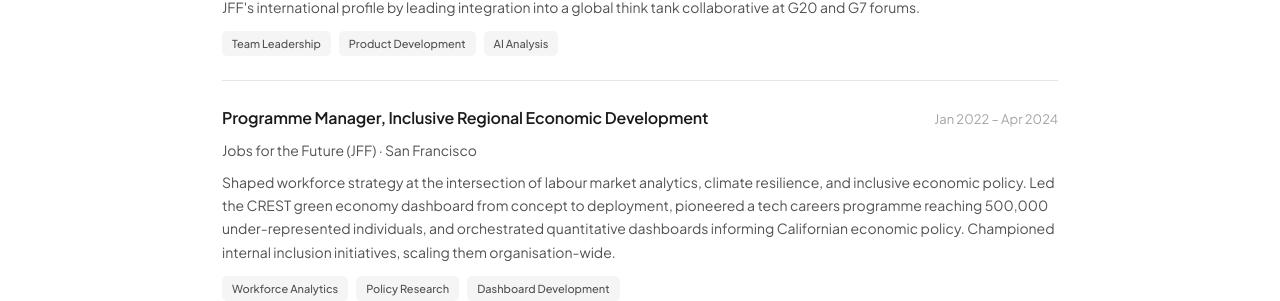
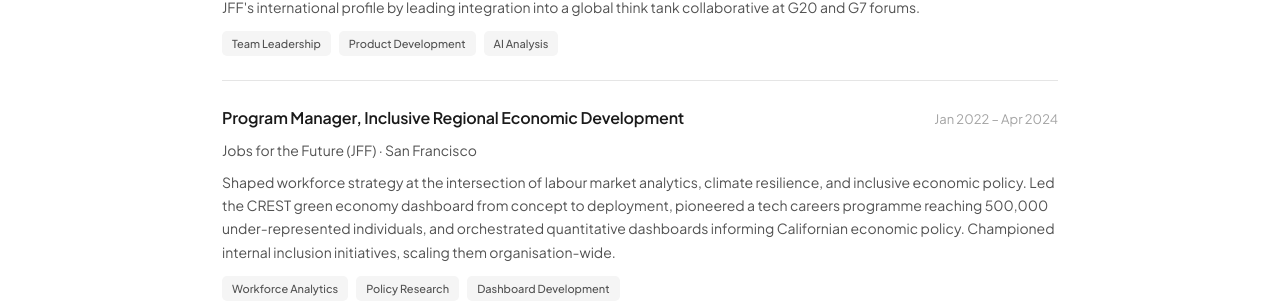
Before and after one commit to conway1521/conway1521.github.io, a Jekyll site: the page built from work.html, in a window 1280 px wide and 900 px high, scrolled down 2854 px. Shown: the part 153-454 px from the top of the window. Built offline with Jekyll 4.4.1, drawn with Linux system fonts in a browser that asks for light colours.

Commit message:
Update work.html

```diff
--- a/work.html
+++ b/work.html
@@ -153,7 +153,7 @@
 
     <article class="past-role">
         <div class="past-role-header">
-            <h3 class="past-role-title">Programme Manager, Inclusive Regional Economic Development</h3>
+            <h3 class="past-role-title">Program Manager, Inclusive Regional Economic Development</h3>
             <span class="past-role-period">Jan 2022 – Apr 2024</span>
         </div>
         <div class="past-role-company">Jobs for the Future (JFF) · San Francisco</div>
```
